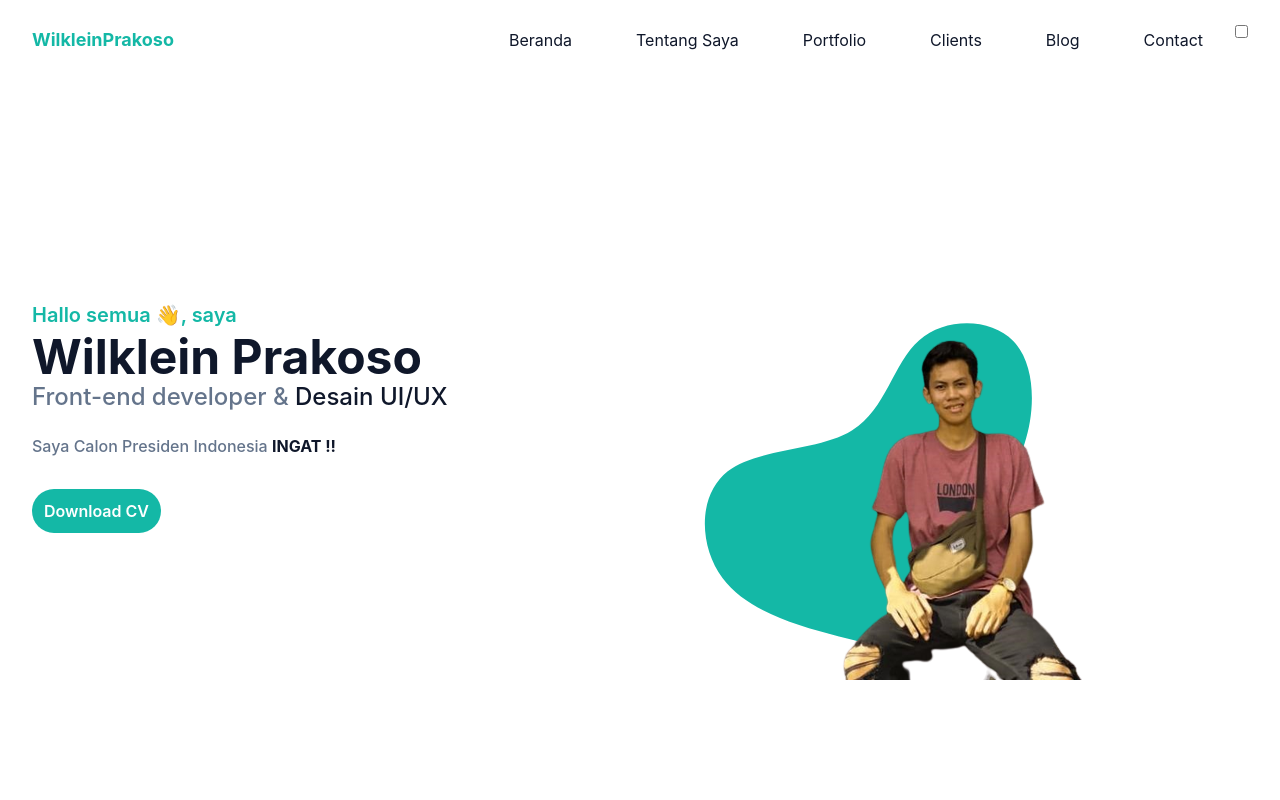
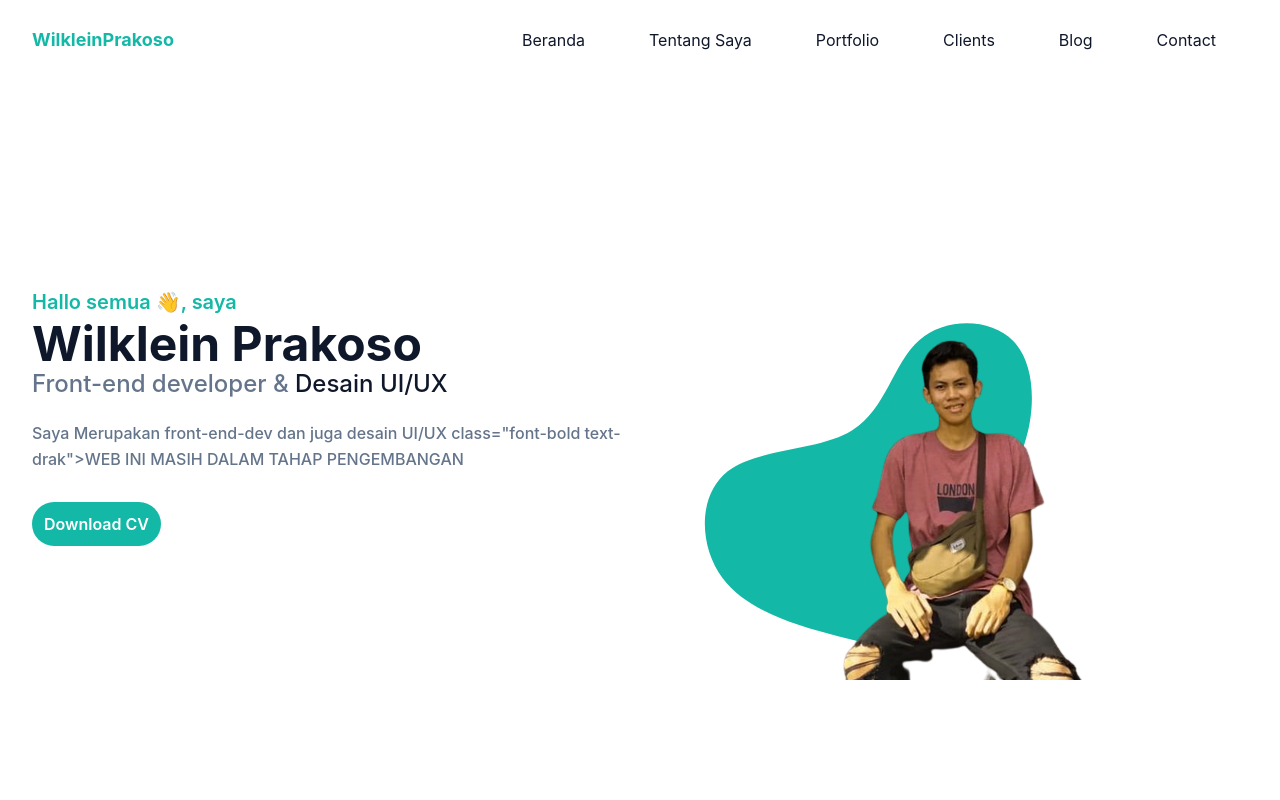
Before and after one commit to wilklein/Myportfolio, a website: page index.html in a window 1280 px wide. Shown: the top 800 px of the page. Drawn offline with Linux system fonts and the light colour scheme.

Commit message:
Update index.html

```diff
--- a/index.html
+++ b/index.html
@@ -52,9 +52,7 @@
                                 <a href="#Contact"
                                     class="text-base text-drak py-2 mx-8 flex group-hover:text-primary">Contact</a>
                             </li>
-                            <li class="group">
-                                <input type="checkbox" name="" id="" class="drak:bg-gray-600">
-                            </li>
+
                         </ul>
                     </nav>
 
@@ -75,8 +73,8 @@
                             class=" text-drak">
                             Desain UI/UX </span>
                     </h2>
-                    <p class="font-medium text-secondry mb-10 leading-relaxed">Saya Calon Presiden Indonesia <span
-                            class="font-bold text-drak">INGAT !!</span></p>
+                    <p class="font-medium text-secondry mb-10 leading-relaxed">Saya Merupakan front-end-dev dan juga desain UI/UX
+                            class="font-bold text-drak">WEB INI MASIH DALAM TAHAP PENGEMBANGAN</span></p>
                     <a href="Cv/MyPortfolio.pdf"  target="_blank"
                         class="text-base font-semibold text-white bg-primary py-3 px-3 rounded-full hover:shadow-lg hover:opacity-80 transistion duration-300 ease-in-out">
                         Download CV</a>
```
